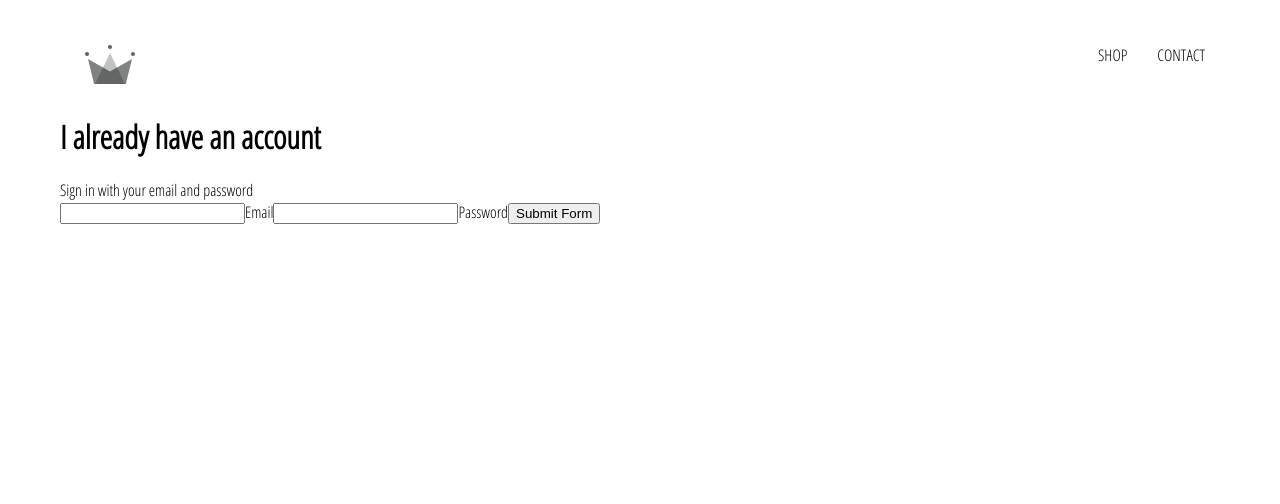
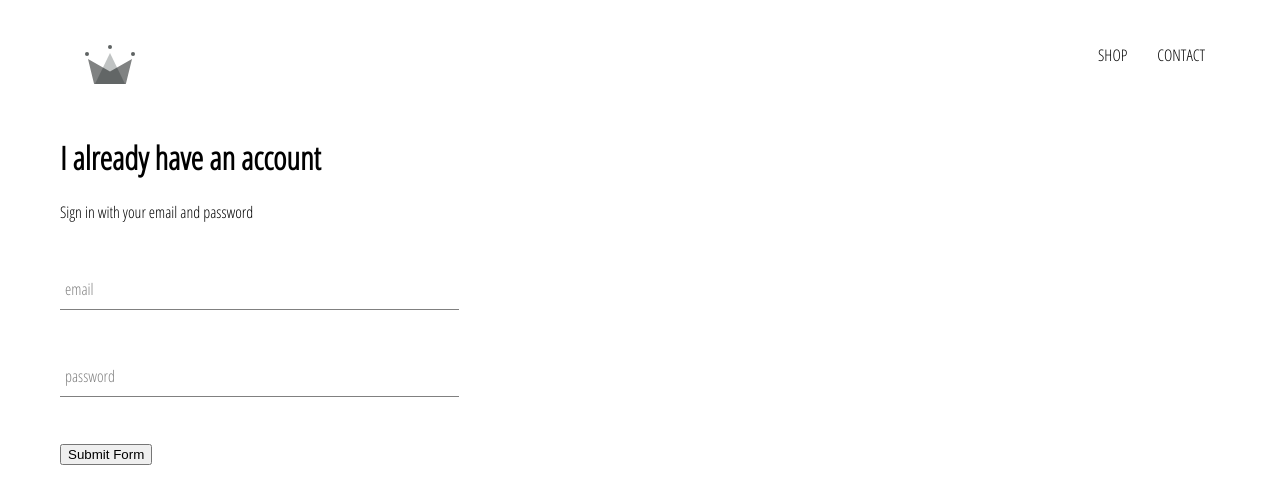
Before and after one commit to stevedoty/crwn-clothing, a React (Create React App) app: page /signin in a window 1280 px wide. Shown: the top 504 px of the page. Built offline with nearby package versions, Linux system fonts and the light colour scheme.

Commit message:
finish sign in component

```diff
--- a/src/components/form-input/form-input.component.js
+++ b/src/components/form-input/form-input.component.js
@@ -0,0 +1,22 @@
+import React from 'react';
+
+import './form-input.styles.scss';
+
+const FormInput = ({ handleChange, label, ...otherProps }) => (
+    <div className='group'>
+        <input className='form-input' onChange={handleChange} {...otherProps}/>
+        {label ? (
+            <label
+                className={ `${
+                    otherProps.value.length ? 'shrink' : ''
+                    } form-input-label`
+                }
+            >
+            {label}
+            </label>
+        ) : null
+        }
+    </div>
+)
+
+export default FormInput;
--- /dev/null
+++ b/src/components/form-input/form-input.styles.scss
@@ -0,0 +1,54 @@
+$sub-color: grey;
+$main-color: black;
+
+@mixin shrinkLabel {
+  top: -14px;
+  font-size: 12px;
+  color: $main-color;
+}
+
+.group {
+  position: relative;
+  margin: 45px 0;
+
+  .form-input {
+    background: none;
+    background-color: white;
+    color: $sub-color;
+    font-size: 18px;
+    padding: 10px 10px 10px 5px;
+    display: block;
+    width: 100%;
+    border: none;
+    border-radius: 0;
+    border-bottom: 1px solid $sub-color;
+    margin: 25px 0;
+
+    &:focus {
+      outline: none;
+    }
+
+    &:focus ~ .form-input-label {
+      @include shrinkLabel();
+    }
+  }
+
+  input[type='password'] {
+    letter-spacing: 0.3em;
+  }
+
+  .form-input-label {
+    color: $sub-color;
+    font-size: 16px;
+    font-weight: normal;
+    position: absolute;
+    pointer-events: none;
+    left: 5px;
+    top: 10px;
+    transition: 300ms ease all;
+
+    &.shrink {
+      @include shrinkLabel();
+    }
+  }
+}
--- a/src/components/pages/sign-in-and-sign-up/sign-in-and-sign-up.component.js
+++ b/src/components/pages/sign-in-and-sign-up/sign-in-and-sign-up.component.js
@@ -4,7 +4,7 @@
 //import './sign-in-and-sign-up.styles.scss';
 
 const SignInAndSignUp = () => (
-    <div>
+    <div className='sign-in-and-sign-up'>
         <SignIn />
     </div>
 );
--- a/src/components/sign-in/sign-in.component.js
+++ b/src/components/sign-in/sign-in.component.js
@@ -1,7 +1,8 @@
 import React from 'react';
 
+import FormInput from '../form-input/form-input.component.js'
 
-//import './sign-in.styles.scss';
+import './sign-in.styles.scss';
 
 class SignIn extends React.Component {
     constructor(props){
@@ -16,11 +17,11 @@
     handleSubmit = event => {
         event.preventDefault();
         this.setState({ email: '', password: ''})
-    }
+    };
     handleChange = event => {
         const { value, name } = event.target;
-        this.setState({ [name]: value })
-    }
+        this.setState({ [name]: value });
+    };
 
     render(){
         return(
@@ -28,22 +29,22 @@
                 <h1>I already have an account</h1>
                 <span>Sign in with your email and password</span>
                 <form onSubmit={this.handleSubmit} >
-                    <input
+                    <FormInput
                         name='email'
                         type='email'
                         value={this.state.email}
-                        onChange={this.handleChange}
+                        label='email'
+                        handleChange={this.handleChange}
                         required
                     />
-                    <label>Email</label>
-                    <input
+                    <FormInput
                         name='password'
                         type='password'
                         value={this.state.password}
-                        onChange={this.handleChange}
+                        label='password'
+                        handleChange={this.handleChange}
                         required
                     />
-                    <label>Password</label>
                     <input type='submit' value='Submit Form' />
                 </form>
             </div>
--- /dev/null
+++ b/src/components/sign-in/sign-in.styles.scss
@@ -0,0 +1,5 @@
+  .sign-in {
+  width: 30vw;
+  display: flex;
+  flex-direction: column;
+}
```
